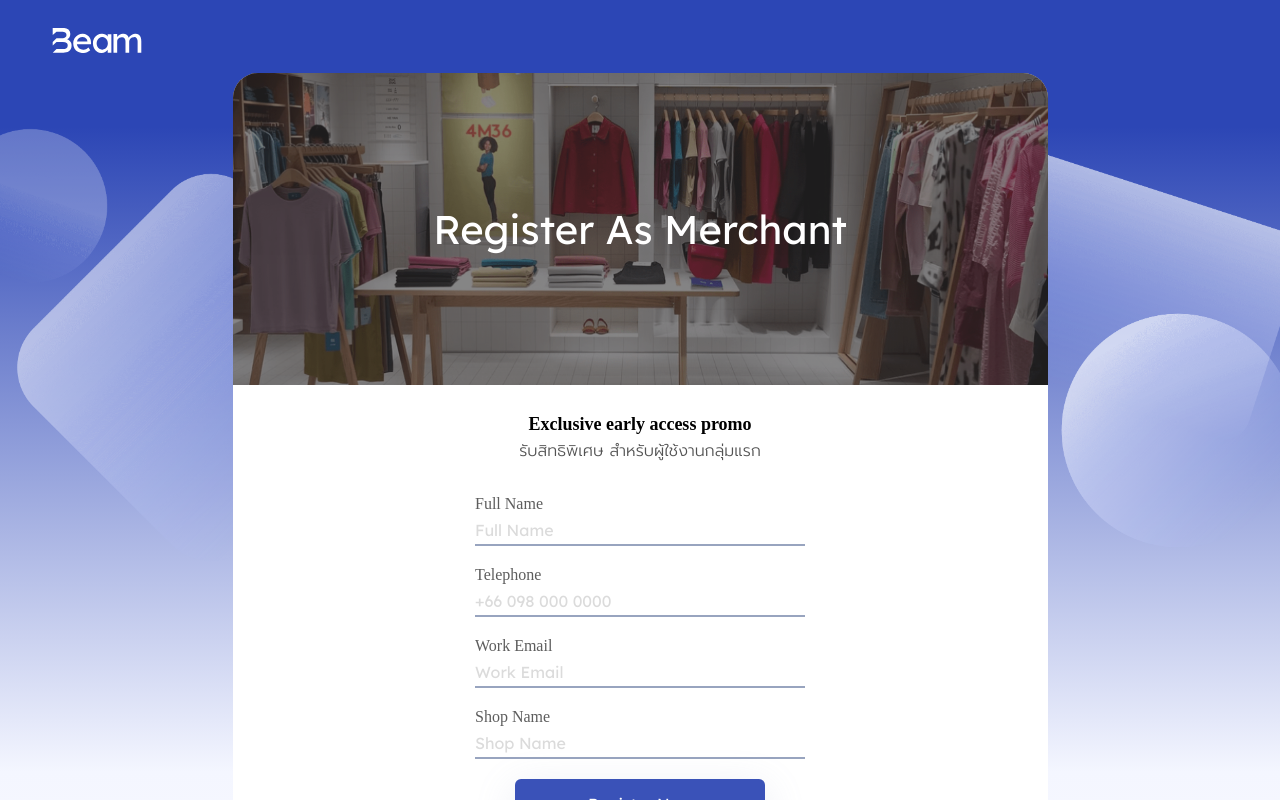
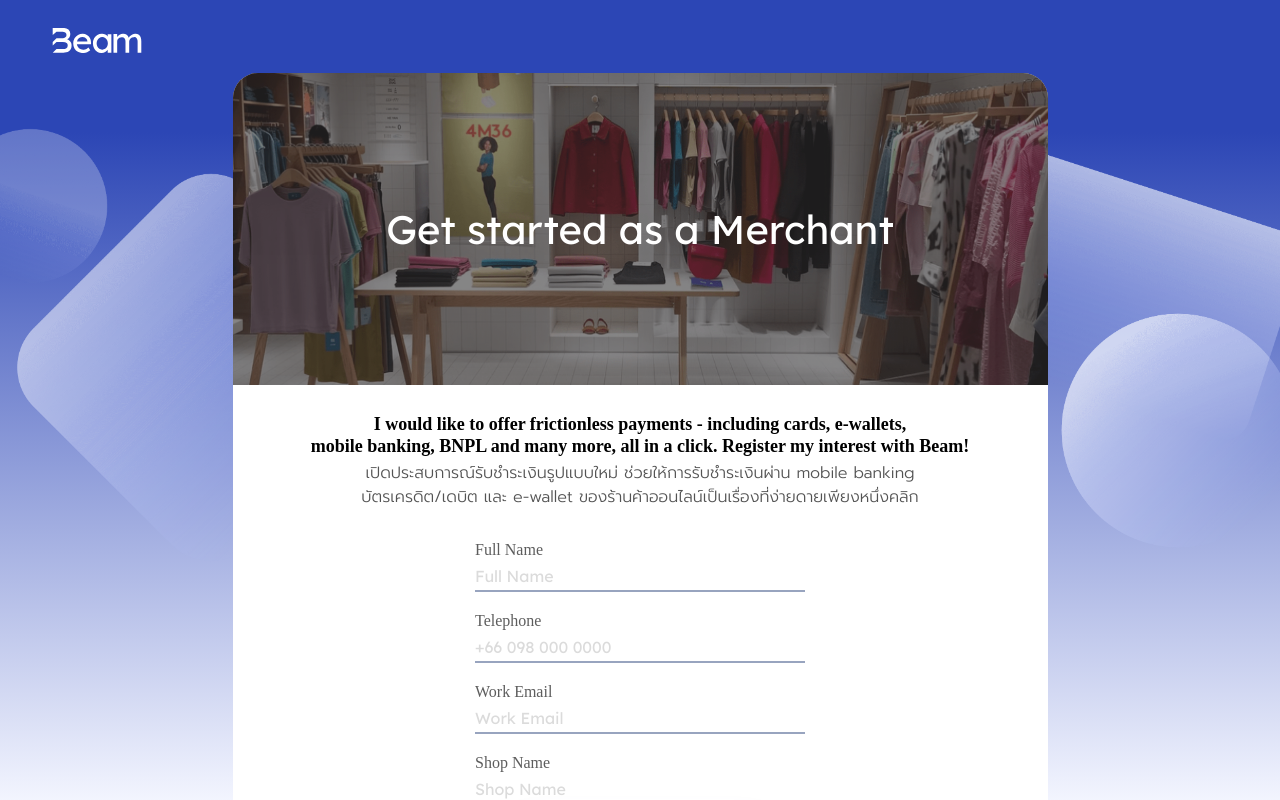
Before and after one commit to Beam-Data-Company/beam-early-access, a Next.js app: page /getstarted in a window 1280 px wide. Shown: the top 800 px of the page. Built offline with nearby package versions, Linux system fonts and the light colour scheme; a web font is replaced by a local one.

Commit message:
edit copywriting, add non breaking space

```diff
--- a/components/early_birds/GetStartedBanner.tsx
+++ b/components/early_birds/GetStartedBanner.tsx
@@ -17,7 +17,7 @@ export default function GetStartedBanner() {
           color="#ffffff"
           size={widthLessThan550 ? 32 : 40}
         >
-          Register As Merchant
+          Get started {widthLessThan550 && <br />}as a Merchant
         </Text>
       </div>
     </div>
--- a/pages/getstarted.tsx
+++ b/pages/getstarted.tsx
@@ -14,13 +14,18 @@ export default function GetStarted() {
       <div className={styles.description_container}>
         <h3 className={styles.description}>
           <Text size={18} weight={600}>
-            Exclusive early access promo
+            I would like to offer frictionless payments - including cards,
+            e-&#8288;wallets, mobile&nbsp;banking, BNPL and many more, all in a
+            click. Register my interest with Beam!
           </Text>
         </h3>
         <Spacer height={4} />
         <h3 className={styles.description}>
           <Text color="#535353" family="Prompt" size={16}>
-            รับสิทธิพิเศษ สำหรับผู้ใช้งานกลุ่มแรก
+            เปิดประสบการณ์รับชำระ&#8288;เงินรูปแบบใหม่
+            ช่วยให้การรับชำระ&#8288;เงินผ่าน mobile&nbsp;banking
+            บัตร&#8288;เครดิต/&#8288;เดบิต และ e-&#8288;wallet
+            ของร้านค้าออนไลน์เป็นเรื่องที่ง่ายดายเพียงหนึ่งคลิก
           </Text>
         </h3>
       </div>
--- a/styles/getstarted.module.css
+++ b/styles/getstarted.module.css
@@ -32,6 +32,7 @@
   margin-bottom: 12px;
   text-align: center;
   width: 100%;
+  max-width: 660px;
 }
 
 .remarks {
```
